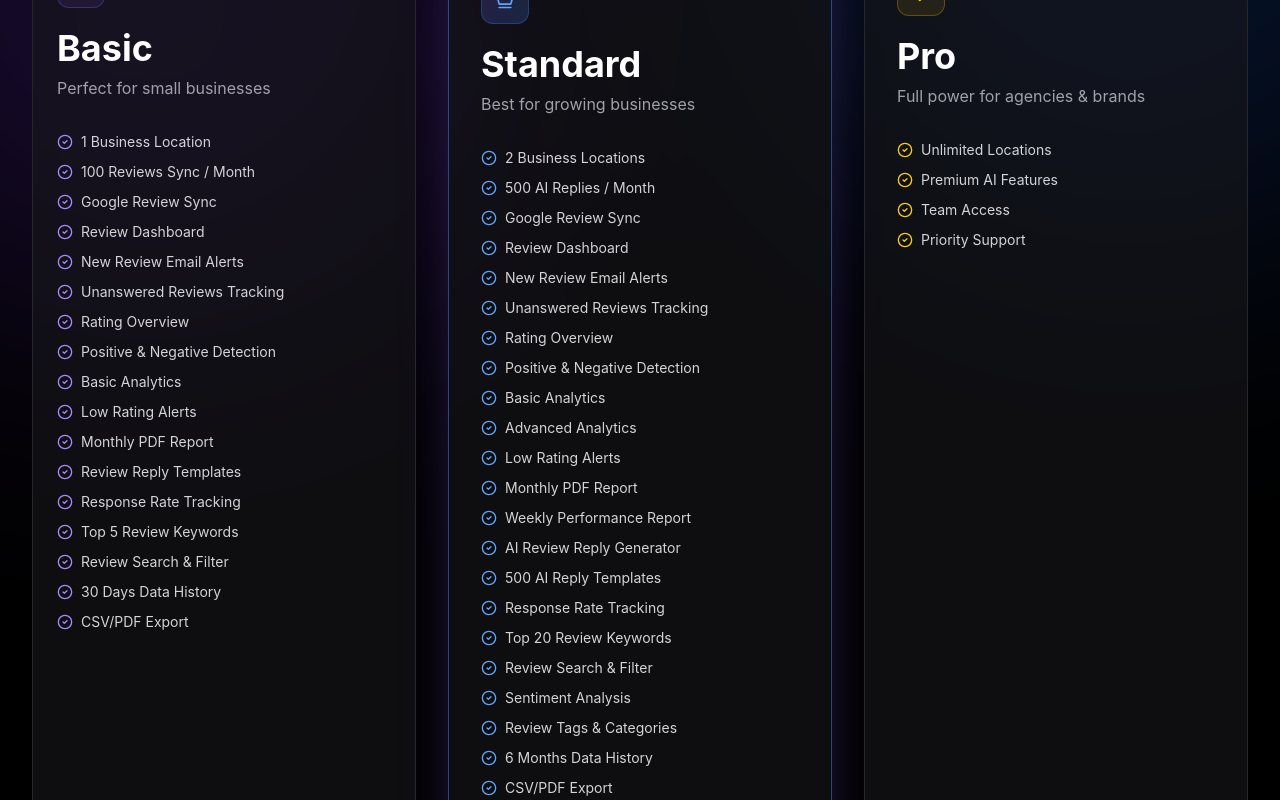
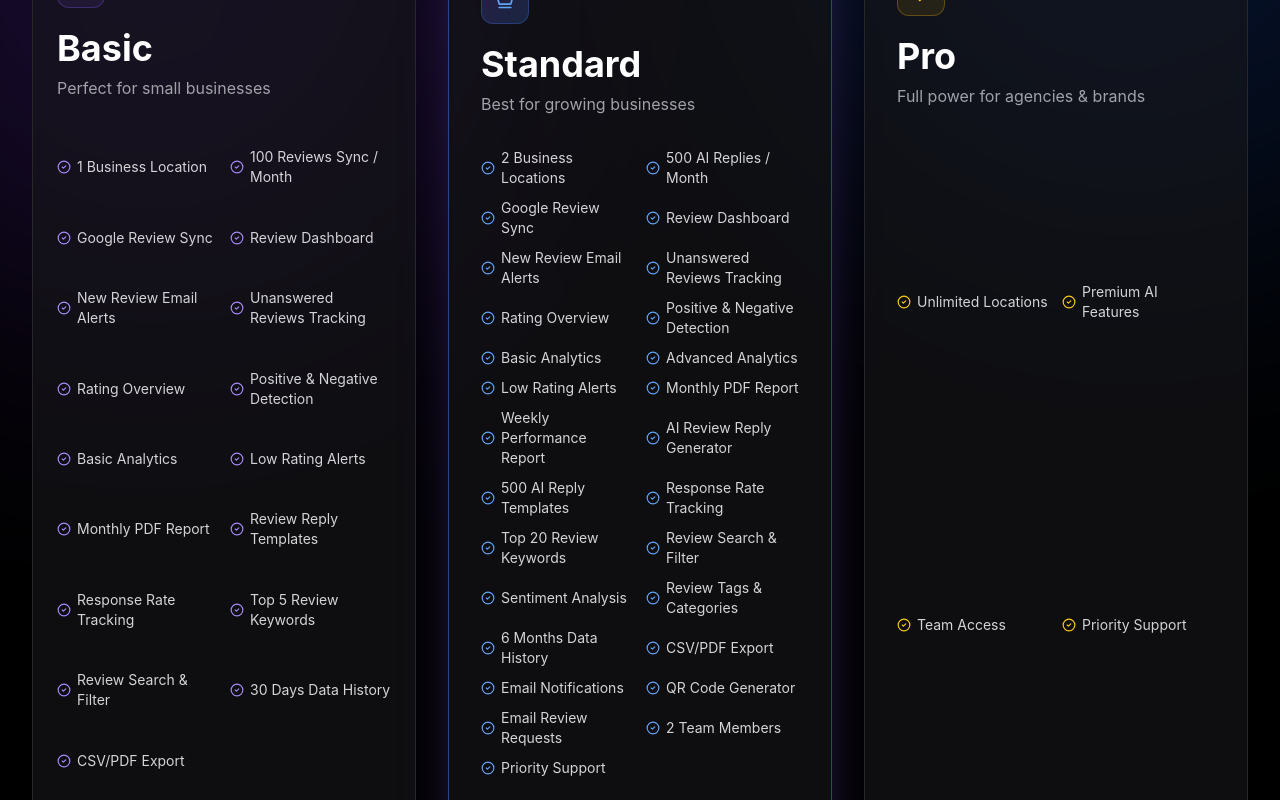
Before and after one commit to afnankhan123456/reviewreply-ai, a Next.js app: page /plans in a window 1280 px wide. Shown: the part 560-1360 px from the top of the page. Built offline with nearby package versions, Linux system fonts and the light colour scheme.

Commit message:
Update page.tsx

```diff
--- a/app/plans/page.tsx
+++ b/app/plans/page.tsx
@@ -65,7 +65,6 @@ export default function PlansPage() {
   return (
     <div className="min-h-screen bg-black text-white px-4 md:px-8 py-6 relative overflow-hidden">
 
-      {/* Background glow orbs */}
       <div className="absolute top-[10%] left-[-200px] w-[700px] h-[700px] rounded-full bg-violet-600/20 blur-[140px] pointer-events-none" />
       <div className="absolute top-[5%] right-[-200px] w-[700px] h-[700px] rounded-full bg-blue-600/20 blur-[140px] pointer-events-none" />
 
@@ -76,7 +75,6 @@ export default function PlansPage() {
 
           <div className="flex flex-col md:flex-row md:items-center md:justify-between gap-6">
 
-            {/* LEFT SIDE – logo + text */}
             <div className="flex items-center gap-3 md:gap-5">
 
               <Image
@@ -101,7 +99,6 @@ export default function PlansPage() {
 
             </div>
 
-            {/* RIGHT SIDE – Refer & Earn */}
             <Link href="/plans/refer-earn">
 
               <div className="flex items-center gap-3 bg-zinc-900 border border-zinc-800 px-5 py-3 rounded-2xl hover:border-violet-500 transition-all cursor-pointer w-fit">
@@ -166,10 +163,10 @@ export default function PlansPage() {
                 Perfect for small businesses
               </p>
 
-              <div className="space-y-2.5 text-zinc-300 text-sm flex-1">
+              <div className="grid grid-cols-2 gap-x-3 gap-y-2.5 text-zinc-300 text-sm flex-1">
                 {basicFeatures.map((feature) => (
-                  <div key={feature} className="flex items-center gap-2">
-                    <CheckCircle2 size={16} className="text-violet-400 shrink-0" />
+                  <div key={feature} className="flex items-center gap-1.5">
+                    <CheckCircle2 size={14} className="text-violet-400 shrink-0" />
                     <span>{feature}</span>
                   </div>
                 ))}
@@ -207,10 +204,10 @@ export default function PlansPage() {
                 Best for growing businesses
               </p>
 
-              <div className="space-y-2.5 text-zinc-300 text-sm flex-1">
+              <div className="grid grid-cols-2 gap-x-3 gap-y-2.5 text-zinc-300 text-sm flex-1">
                 {standardFeatures.map((feature) => (
-                  <div key={feature} className="flex items-center gap-2">
-                    <CheckCircle2 size={16} className="text-blue-400 shrink-0" />
+                  <div key={feature} className="flex items-center gap-1.5">
+                    <CheckCircle2 size={14} className="text-blue-400 shrink-0" />
                     <span>{feature}</span>
                   </div>
                 ))}
@@ -244,10 +241,10 @@ export default function PlansPage() {
                 Full power for agencies & brands
               </p>
 
-              <div className="space-y-2.5 text-zinc-300 text-sm flex-1">
+              <div className="grid grid-cols-2 gap-x-3 gap-y-2.5 text-zinc-300 text-sm flex-1">
                 {proFeatures.map((feature) => (
-                  <div key={feature} className="flex items-center gap-2">
-                    <CheckCircle2 size={16} className="text-yellow-400 shrink-0" />
+                  <div key={feature} className="flex items-center gap-1.5">
+                    <CheckCircle2 size={14} className="text-yellow-400 shrink-0" />
                     <span>{feature}</span>
                   </div>
                 ))}
```
